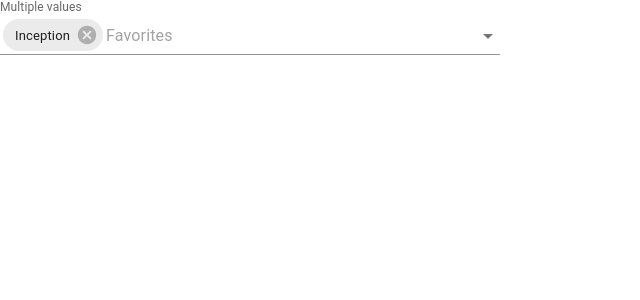
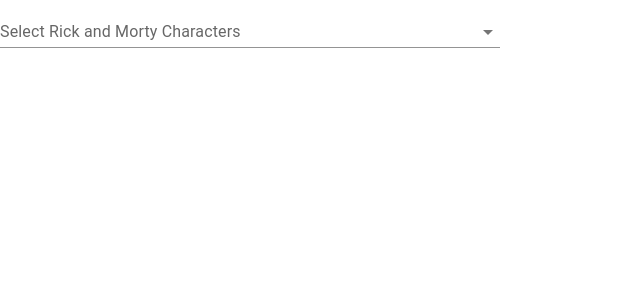
Before and after one commit to Berkan-Bilgin/rick-and-morty-case, a Next.js app: page / in a window 1280 px wide. Shown: the top 300 px of the page, without its empty margins (0-640 px from the left). Built offline with nearby package versions, Linux system fonts and the light colour scheme.

Commit message:
add MultipleSelect component

```diff
--- a/src/components/MultipleSelect.tsx
+++ b/src/components/MultipleSelect.tsx
@@ -1,24 +1,94 @@
 "use client";
+import React, { useState } from "react";
+import useSWR from "swr";
+import {
+  Autocomplete,
+  TextField,
+  Stack,
+  Box,
+  Typography,
+  CircularProgress,
+  Alert,
+} from "@mui/material";
 
-import Autocomplete from "@mui/material/Autocomplete";
-import TextField from "@mui/material/TextField";
-import Stack from "@mui/material/Stack";
+const fetcher = (...args) => fetch(...args).then((res) => res.json());
 
-export default function MultipleSelect() {
+function MultipleSelectSWR() {
+  const [inputValue, setInputValue] = useState("");
+  const [open, setOpen] = useState(false);
+
+  const { data, error, isLoading } = useSWR(
+    open && inputValue
+      ? `https://rickandmortyapi.com/api/character/?name=${encodeURIComponent(
+          inputValue
+        )}`
+      : null,
+    fetcher
+  );
+
+  const characters = data?.results || [];
+
+  const highlightText = (text, part) => {
+    const parts = text.split(new RegExp(`(${part})`, "gi"));
+    return parts.map((part, index) =>
+      part.toLowerCase() === inputValue.toLowerCase() ? (
+        <b key={index}>{part}</b>
+      ) : (
+        part
+      )
+    );
+  };
+
   return (
     <Stack spacing={3} sx={{ width: 500 }}>
+      {/* Hata durumunda bir uyarı mesajı göster */}
+      {error && <Alert severity="error">Failed to load data!</Alert>}
       <Autocomplete
         multiple
-        id="tags-standard"
-        options={top100Films}
-        getOptionLabel={(option) => option.title}
-        defaultValue={[top100Films[13]]}
+        id="filtered-characters-select"
+        options={characters}
+        getOptionLabel={(option: any) => option.name}
+        onInputChange={(event, newInputValue) => {
+          setInputValue(newInputValue);
+        }}
+        open={open}
+        onOpen={() => setOpen(true)}
+        onClose={() => setOpen(false)}
+        renderOption={(props, option) => (
+          <Box
+            component="li"
+            {...props}
+            sx={{ "& > img": { mr: 2, flexShrink: 0 } }}
+          >
+            <img
+              loading="lazy"
+              width="50"
+              src={option.image}
+              alt={option.name}
+            />
+            <Typography variant="body2" color="textPrimary">
+              {highlightText(option.name, inputValue)}
+            </Typography>
+            - {option.episode.length} episodes
+          </Box>
+        )}
         renderInput={(params) => (
           <TextField
             {...params}
             variant="standard"
-            label="Multiple values"
-            placeholder="Favorites"
+            label="Select Rick and Morty Characters"
+            placeholder="Type to search..."
+            InputProps={{
+              ...params.InputProps,
+              endAdornment: (
+                <>
+                  {isLoading ? (
+                    <CircularProgress color="inherit" size={20} />
+                  ) : null}
+                  {params.InputProps.endAdornment}
+                </>
+              ),
+            }}
           />
         )}
       />
@@ -26,131 +96,4 @@ export default function MultipleSelect() {
   );
 }
 
-// Top 100 films as rated by IMDb users. http://www.imdb.com/chart/top
-const top100Films = [
-  { title: "The Shawshank Redemption", year: 1994 },
-  { title: "The Godfather", year: 1972 },
-  { title: "The Godfather: Part II", year: 1974 },
-  { title: "The Dark Knight", year: 2008 },
-  { title: "12 Angry Men", year: 1957 },
-  { title: "Schindler's List", year: 1993 },
-  { title: "Pulp Fiction", year: 1994 },
-  {
-    title: "The Lord of the Rings: The Return of the King",
-    year: 2003,
-  },
-  { title: "The Good, the Bad and the Ugly", year: 1966 },
-  { title: "Fight Club", year: 1999 },
-  {
-    title: "The Lord of the Rings: The Fellowship of the Ring",
-    year: 2001,
-  },
-  {
-    title: "Star Wars: Episode V - The Empire Strikes Back",
-    year: 1980,
-  },
-  { title: "Forrest Gump", year: 1994 },
-  { title: "Inception", year: 2010 },
-  {
-    title: "The Lord of the Rings: The Two Towers",
-    year: 2002,
-  },
-  { title: "One Flew Over the Cuckoo's Nest", year: 1975 },
-  { title: "Goodfellas", year: 1990 },
-  { title: "The Matrix", year: 1999 },
-  { title: "Seven Samurai", year: 1954 },
-  {
-    title: "Star Wars: Episode IV - A New Hope",
-    year: 1977,
-  },
-  { title: "City of God", year: 2002 },
-  { title: "Se7en", year: 1995 },
-  { title: "The Silence of the Lambs", year: 1991 },
-  { title: "It's a Wonderful Life", year: 1946 },
-  { title: "Life Is Beautiful", year: 1997 },
-  { title: "The Usual Suspects", year: 1995 },
-  { title: "Léon: The Professional", year: 1994 },
-  { title: "Spirited Away", year: 2001 },
-  { title: "Saving Private Ryan", year: 1998 },
-  { title: "Once Upon a Time in the West", year: 1968 },
-  { title: "American History X", year: 1998 },
-  { title: "Interstellar", year: 2014 },
-  { title: "Casablanca", year: 1942 },
-  { title: "City Lights", year: 1931 },
-  { title: "Psycho", year: 1960 },
-  { title: "The Green Mile", year: 1999 },
-  { title: "The Intouchables", year: 2011 },
-  { title: "Modern Times", year: 1936 },
-  { title: "Raiders of the Lost Ark", year: 1981 },
-  { title: "Rear Window", year: 1954 },
-  { title: "The Pianist", year: 2002 },
-  { title: "The Departed", year: 2006 },
-  { title: "Terminator 2: Judgment Day", year: 1991 },
-  { title: "Back to the Future", year: 1985 },
-  { title: "Whiplash", year: 2014 },
-  { title: "Gladiator", year: 2000 },
-  { title: "Memento", year: 2000 },
-  { title: "The Prestige", year: 2006 },
-  { title: "The Lion King", year: 1994 },
-  { title: "Apocalypse Now", year: 1979 },
-  { title: "Alien", year: 1979 },
-  { title: "Sunset Boulevard", year: 1950 },
-  {
-    title:
-      "Dr. Strangelove or: How I Learned to Stop Worrying and Love the Bomb",
-    year: 1964,
-  },
-  { title: "The Great Dictator", year: 1940 },
-  { title: "Cinema Paradiso", year: 1988 },
-  { title: "The Lives of Others", year: 2006 },
-  { title: "Grave of the Fireflies", year: 1988 },
-  { title: "Paths of Glory", year: 1957 },
-  { title: "Django Unchained", year: 2012 },
-  { title: "The Shining", year: 1980 },
-  { title: "WALL·E", year: 2008 },
-  { title: "American Beauty", year: 1999 },
-  { title: "The Dark Knight Rises", year: 2012 },
-  { title: "Princess Mononoke", year: 1997 },
-  { title: "Aliens", year: 1986 },
-  { title: "Oldboy", year: 2003 },
-  { title: "Once Upon a Time in America", year: 1984 },
-  { title: "Witness for the Prosecution", year: 1957 },
-  { title: "Das Boot", year: 1981 },
-  { title: "Citizen Kane", year: 1941 },
-  { title: "North by Northwest", year: 1959 },
-  { title: "Vertigo", year: 1958 },
-  {
-    title: "Star Wars: Episode VI - Return of the Jedi",
-    year: 1983,
-  },
-  { title: "Reservoir Dogs", year: 1992 },
-  { title: "Braveheart", year: 1995 },
-  { title: "M", year: 1931 },
-  { title: "Requiem for a Dream", year: 2000 },
-  { title: "Amélie", year: 2001 },
-  { title: "A Clockwork Orange", year: 1971 },
-  { title: "Like Stars on Earth", year: 2007 },
-  { title: "Taxi Driver", year: 1976 },
-  { title: "Lawrence of Arabia", year: 1962 },
-  { title: "Double Indemnity", year: 1944 },
-  {
-    title: "Eternal Sunshine of the Spotless Mind",
-    year: 2004,
-  },
-  { title: "Amadeus", year: 1984 },
-  { title: "To Kill a Mockingbird", year: 1962 },
-  { title: "Toy Story 3", year: 2010 },
-  { title: "Logan", year: 2017 },
-  { title: "Full Metal Jacket", year: 1987 },
-  { title: "Dangal", year: 2016 },
-  { title: "The Sting", year: 1973 },
-  { title: "2001: A Space Odyssey", year: 1968 },
-  { title: "Singin' in the Rain", year: 1952 },
-  { title: "Toy Story", year: 1995 },
-  { title: "Bicycle Thieves", year: 1948 },
-  { title: "The Kid", year: 1921 },
-  { title: "Inglourious Basterds", year: 2009 },
-  { title: "Snatch", year: 2000 },
-  { title: "3 Idiots", year: 2009 },
-  { title: "Monty Python and the Holy Grail", year: 1975 },
-];
+export default MultipleSelectSWR;
```
